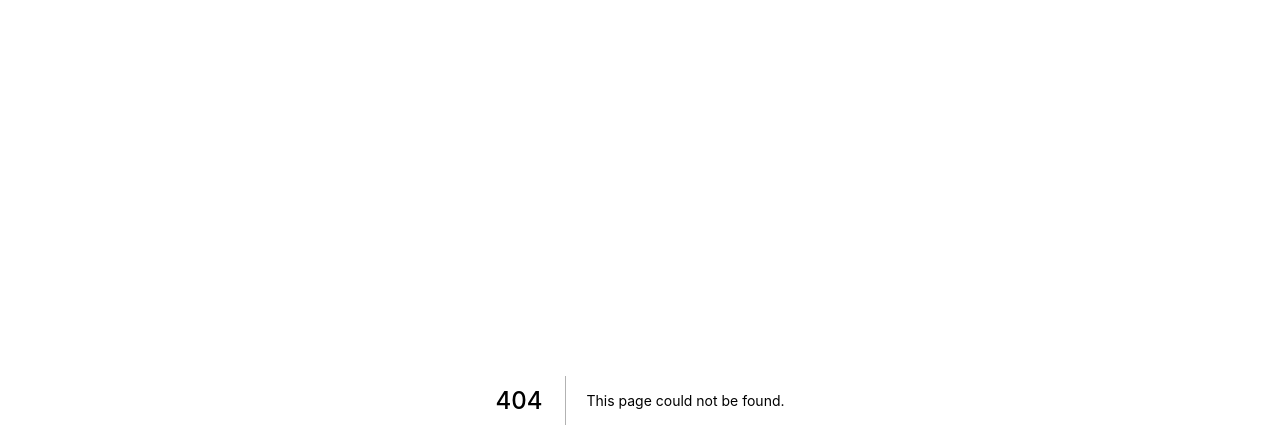
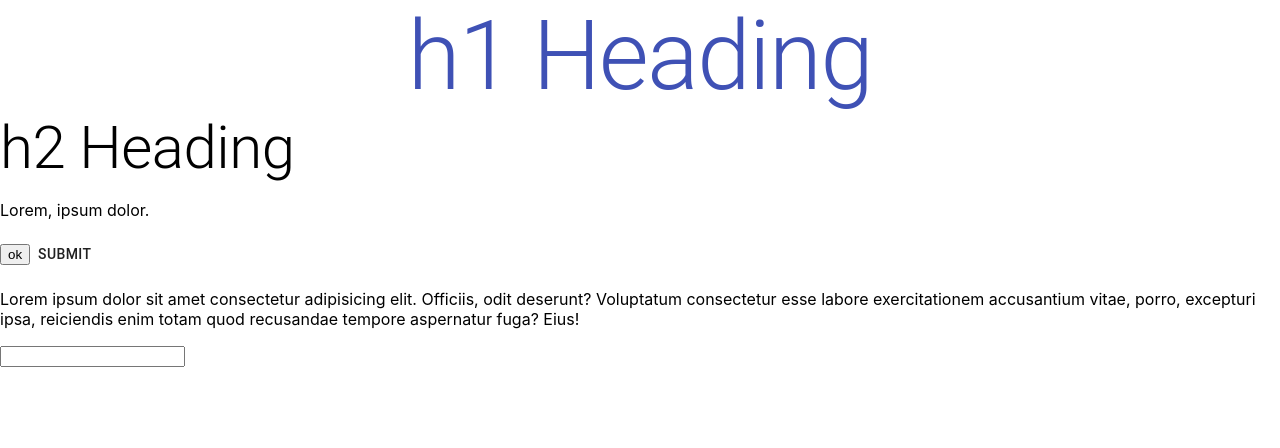
Before and after one commit to Azzzizzz/mui-v4, a Next.js app: page /mui in a window 1280 px wide. Before the commit this address had no page. Shown: the top 448 px of the page. Built offline with nearby package versions, Linux system fonts and the light colour scheme.

Commit message:
Initial Commit

```diff
--- a/package.json
+++ b/package.json
@@ -8,6 +8,7 @@
     "lint": "next lint"
   },
   "dependencies": {
+    "@material-ui/core": "^4.12.3",
     "next": "12.0.4",
     "react": "17.0.2",
     "react-dom": "17.0.2"
--- /dev/null
+++ b/pages/mui/index.jsx
@@ -0,0 +1,23 @@
+import {Typography, Button} from "@material-ui/core";
+
+const mui = () => {
+   return (
+      <>
+         <Typography variant="h1" color="primary" align="center">
+            h1 Heading
+         </Typography>
+         <Typography variant="h2">h2 Heading</Typography>
+
+         <p>Lorem, ipsum dolor.</p>
+         <button>ok</button>
+         <Button>submit</Button>
+
+         <p>Lorem ipsum dolor sit amet consectetur adipisicing elit. Officiis, odit deserunt? Voluptatum consectetur esse labore exercitationem accusantium vitae, porro, excepturi ipsa, reiciendis enim totam quod recusandae tempore aspernatur fuga? Eius!</p>
+         <input type="text"/>
+         <div></div>
+      </>
+   );
+};
+
+
+export default mui;
```
Also changed, not shown: pages/index.js (+6 -6 lines), 1 other file (tests, documents, lock files or other folders).
